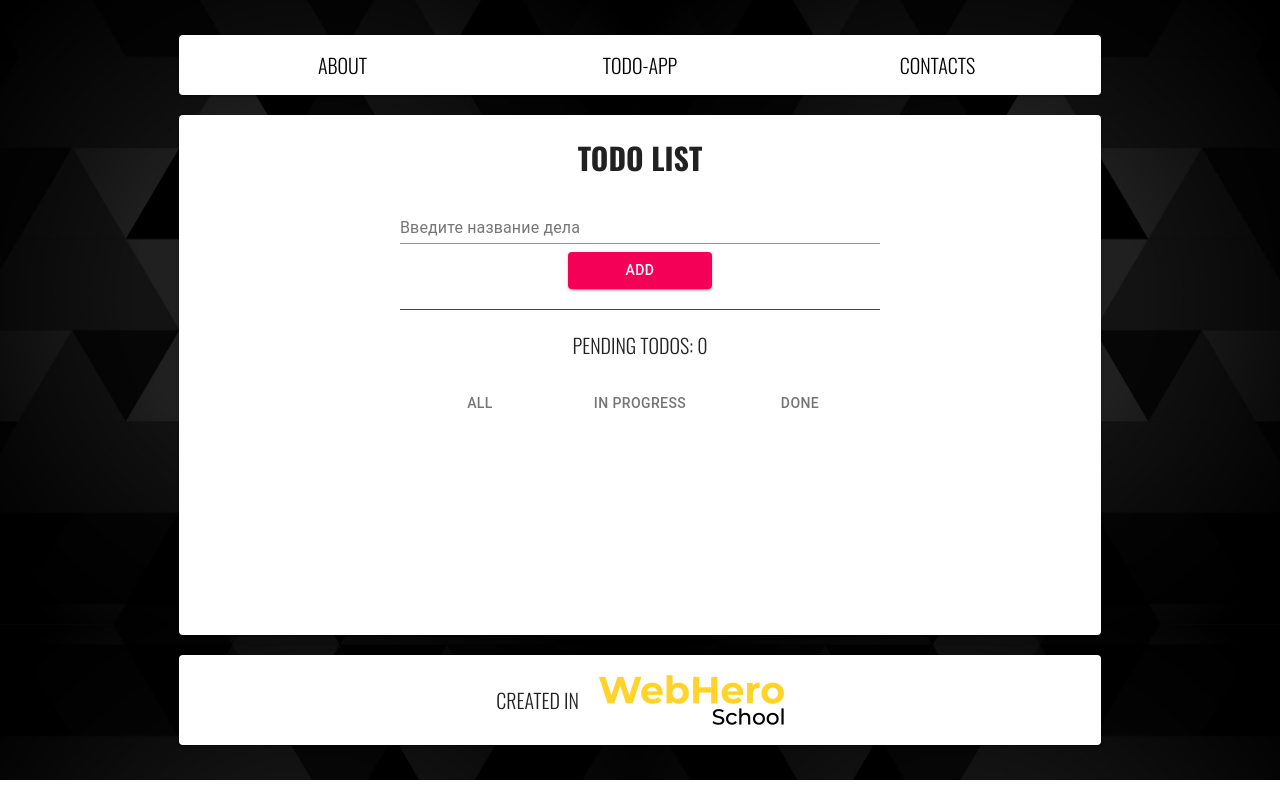
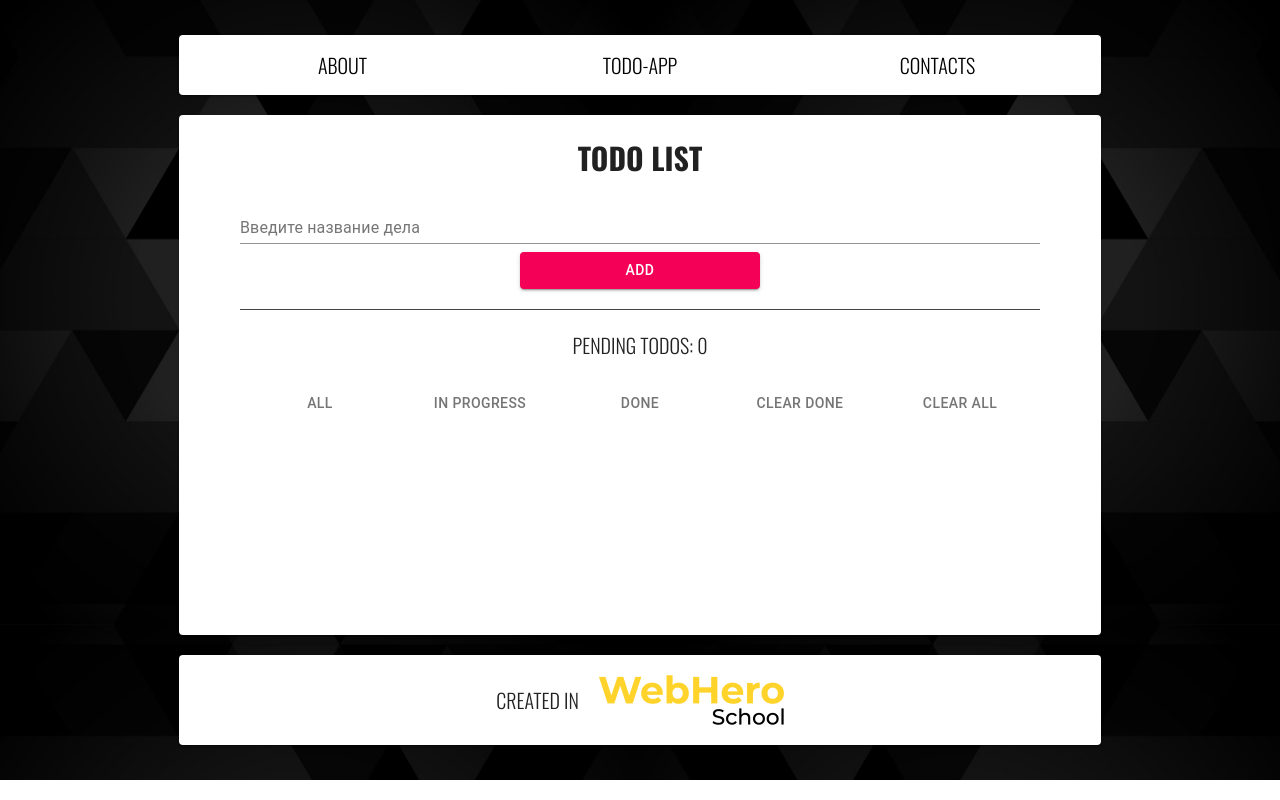
Before and after one commit to WebHeroSchool/PolinaYartseva_react, a React (Create React App) app: page /todo in a window 1280 px wide. Built offline with nearby package versions, Linux system fonts and the light colour scheme.

Commit message:
local storage modified

```diff
--- a/src/components/Footer/Footer.js
+++ b/src/components/Footer/Footer.js
@@ -4,7 +4,7 @@ import PropTypes from 'prop-types';
 import Tabs from '@material-ui/core/Tabs';
 import Tab from '@material-ui/core/Tab';
 
-const Footer = ({ count, filter, changeFilter }) => (<div className={styles.footer}>
+const Footer = ({ count, filter, changeFilter, clearCompleted, clearAll }) => (<div className={styles.footer}>
         <p className={styles.total}>pending todos: {count}</p>
     <div>
         <Tabs className={styles.tabs}
@@ -19,16 +19,20 @@ const Footer = ({ count, filter, changeFilter }) => (<div className={styles.foot
                  onClick={() => changeFilter('active')} />
             <Tab label="done" className={filter === 'done' ? styles.active : styles.item}
                  onClick={() => changeFilter('done')} />
+            <Tab label="clear done" className={styles.clear_done}
+                 onClick={clearCompleted} />
+            <Tab label="clear all" className={styles.clear_all}
+                 onClick={clearAll} />
         </Tabs>
     </div>
 </div>);
 
-Footer.defaultProps ={
+Footer.defaultProps = {
     count: 0
 }
 
 Footer.propTypes = {
-    count: PropTypes.number
+    count: PropTypes.number.isRequired
 };
 
 export default Footer;
--- a/src/components/Footer/Footer.module.css
+++ b/src/components/Footer/Footer.module.css
@@ -2,7 +2,7 @@
   width: 100%;
 }
 
-.total {
+.total{
   font-family: Oswald, Helvetica, sans-serif;
   font-weight: 300;
   font-size: 20px;
@@ -18,6 +18,20 @@
 
 .tabs {
   width: 100%;
+}
+
+.clear_all,
+.clear_done {
+  font-family: Oswald, Helvetica, sans-serif;
+  font-weight: 300;
+  font-size: 20px;
+  text-transform: uppercase;
+  text-align: center;
+  padding-bottom: 20px;
+  padding-top: 20px;
+  margin-top: 20px;
+  margin-left: auto;
+  margin-right: auto;
 }
 
 .item {
--- a/src/components/ItemList/ItemList.js
+++ b/src/components/ItemList/ItemList.js
@@ -3,7 +3,7 @@ import Item from "../Item/Item";
 import styles from "../ItemList/ItemList.module.css";
 import PropTypes from "prop-types";
 
-const ItemList = ({ onClickDone, onClickDelete, filterItems }) => (
+const ItemList = ({ onClickDone, onClickDelete, filterItems, clearCompleted, clearAll }) => (
     <ul className={styles.itemList}> {
         filterItems().map(item => <li key={item.value} className={styles.itemList__item}>
             <Item
@@ -12,6 +12,8 @@ const ItemList = ({ onClickDone, onClickDelete, filterItems }) => (
                 id={item.id}
                 onClickDone={onClickDone}
                 onClickDelete={onClickDelete}
+                clearCompleted={clearCompleted}
+                clearAll={clearAll}
             />
             </li>)}
     </ul>
--- a/src/components/Todo/Todo.js
+++ b/src/components/Todo/Todo.js
@@ -8,10 +8,10 @@ import styles from './Todo.module.css';
 
 const Todo = () => {
     const initialState = {
-        newItemList: JSON.parse(localStorage.getItem("todoItems")) || [],
+        items: JSON.parse(localStorage.getItem("items")) || [],
         filter: 'all',
         count: JSON.parse(localStorage.getItem("count")) || 0,
-        items: []
+        item: ""
     };
 
     const [items, setItems] = useState(initialState.items);
@@ -20,8 +20,7 @@ const Todo = () => {
 
     useEffect(() => {
         localStorage.setItem("items", JSON.stringify(items));
-        localStorage.setItem("count", JSON.stringify(count));
-    }, [items,count]);
+    }, [items]);
 
     const onClickDone = id => {
         const newItemList = items.map(item => {
@@ -55,11 +54,11 @@ const Todo = () => {
     };
 
     const onClickDelete = (id, done) => {
-    const newItemList = items.filter(item => item.id !== id);
-    if(done === false){
-        setCount(count -1)
-    }
-    setItems(newItemList);
+        const newItemList = items.filter(item => item.id !== id);
+        if(done === false){
+            setCount(count -1)
+        }
+        setItems(newItemList);
     };
 
     const filterItems = () => {
@@ -73,6 +72,15 @@ const Todo = () => {
 
     const changeFilter = (name) => {
         setFilter(name)
+    };
+
+    const clearCompleted = () => {
+        const newItemList = items.filter(item => !item.isDone)
+        setItems(newItemList);
+    }
+
+    const clearAll = () => {
+        setItems([]);
     };
 
     return (
@@ -89,7 +97,9 @@ const Todo = () => {
             <Footer count={count}
                     filter={filter}
                     changeFilter={changeFilter}
-                    filterItems={filterItems} />
+                    filterItems={filterItems}
+                    clearCompleted={clearCompleted}
+                    clearAll={clearAll} />
         </div>
     );
 };
```
